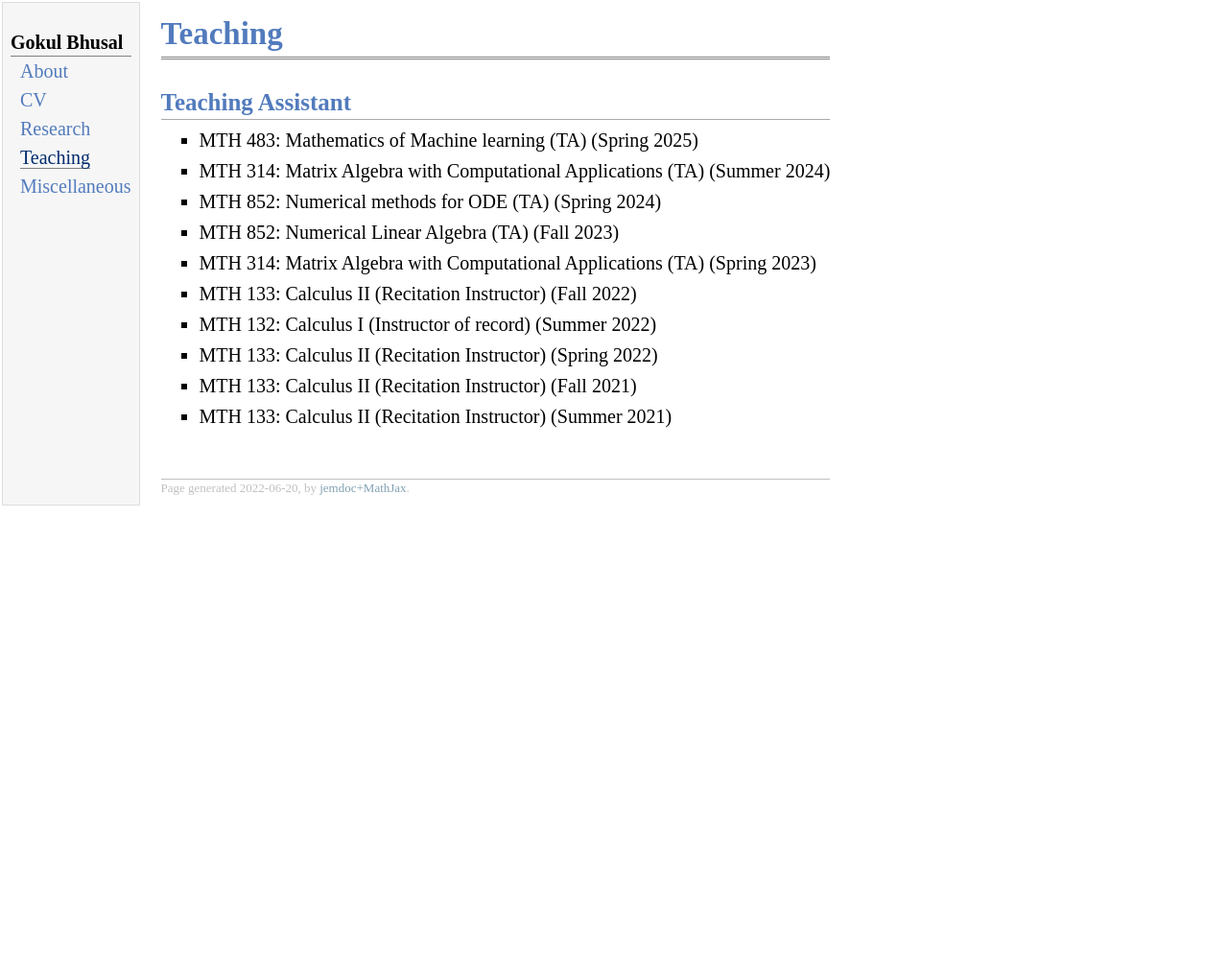
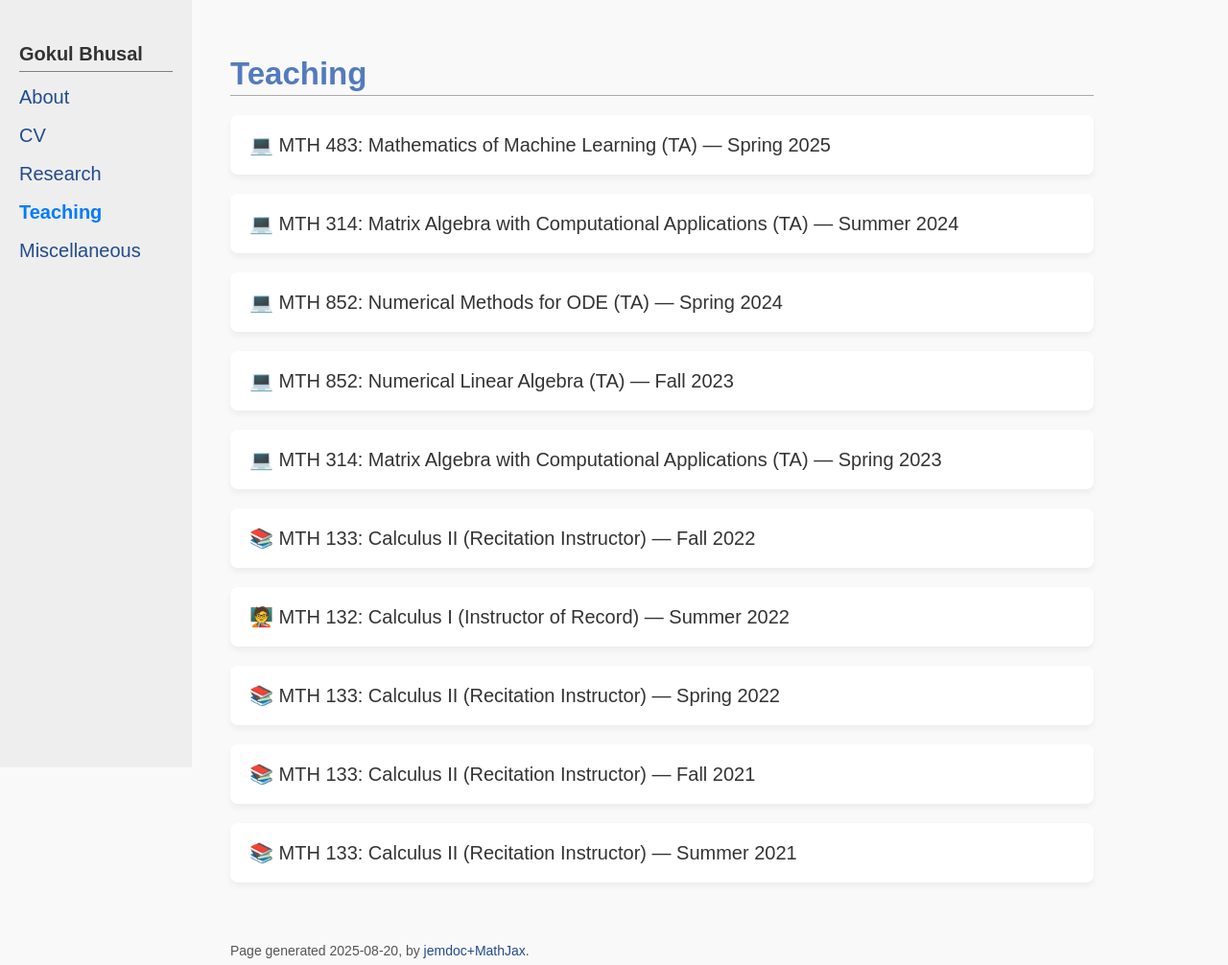
Before and after one commit to GokulBhusal/gokulbhusal.github.io, a plain HTML site: page teaching.html in a window 1280 px wide. Shown: the whole page at 96% size. Before the commit the page ends 800 px from the top, so only its background shows below. Drawn offline with nearby package versions, Linux system fonts and the light colour scheme; some packages are replaced by stand-ins of ours.

Commit message:
Update teaching.html

```diff
--- a/teaching.html
+++ b/teaching.html
@@ -1,79 +1,98 @@
-<!DOCTYPE html PUBLIC "-//W3C//DTD XHTML 1.1//EN"
-  "http://www.w3.org/TR/xhtml11/DTD/xhtml11.dtd">
-<html xmlns="http://www.w3.org/1999/xhtml" xml:lang="en">
+<!DOCTYPE html>
+<html lang="en">
 <head>
-<meta name="generator" content="jemdoc, see http://jemdoc.jaboc.net/" />
-<meta http-equiv="Content-Type" content="text/html;charset=utf-8" />
+<meta charset="UTF-8">
+<title>Teaching</title>
 <link rel="stylesheet" href="jemdoc.css" type="text/css" />
-<title>Teaching</title>
-<!-- MathJax -->
-<script src='https://cdnjs.cloudflare.com/ajax/libs/mathjax/2.7.5/latest.js?config=TeX-MML-AM_CHTML' async>
-</script>
-<script type="text/x-mathjax-config">
-MathJax.Hub.Config({
-	  TeX: { equationNumbers: { autoNumber: "AMS" } }
-});
-</script>
-<!-- End MathJax -->
+<style>
+  body {
+    font-family: Arial, sans-serif;
+    line-height: 1.6;
+    margin: 0;
+    padding: 0;
+    background: #f9f9f9;
+    color: #333;
+  }
+  #menu {
+    width: 200px;
+    float: left;
+    background: #eee;
+    padding: 20px;
+    box-sizing: border-box;
+    height: 100vh;
+  }
+  #menu .menu-category {
+    font-weight: bold;
+    margin-bottom: 10px;
+  }
+  #menu .menu-item {
+    margin: 8px 0;
+  }
+  #menu .menu-item a.current {
+    font-weight: bold;
+    color: #007bff;
+  }
+  #content {
+    margin-left: 220px;
+    padding: 20px;
+    max-width: 900px;
+  }
+  h1 { margin-bottom: 20px; }
+  h2 { margin-top: 40px; margin-bottom: 20px; }
+
+  .teaching-card {
+    background: #fff;
+    padding: 15px 20px;
+    margin-bottom: 20px;
+    border-radius: 8px;
+    box-shadow: 0 4px 6px rgba(0,0,0,0.05);
+  }
+  .teaching-card li {
+    margin: 6px 0;
+  }
+  hr.dashed {
+    border: none;
+    border-top: 1px dashed #aaa;
+    margin: 30px 0;
+  }
+  .footer {
+    margin-top: 60px;
+    font-size: 14px;
+    color: #555;
+  }
+</style>
 </head>
 <body>
-<table summary="Table for page layout." id="tlayout">
-<tr valign="top">
-<td id="layout-menu">
+
+<div id="menu">
   <div class="menu-category">Gokul Bhusal</div>
   <div class="menu-item"><a href="index.html">About</a></div>
-<div class="menu-item"><a href="CV.pdf" target="blank">CV</a></div>
+  <div class="menu-item"><a href="CV.pdf" target="_blank">CV</a></div>
   <div class="menu-item"><a href="research.html">Research</a></div>
   <div class="menu-item"><a href="teaching.html" class="current">Teaching</a></div>
   <div class="menu-item"><a href="Miscellaneous.html">Miscellaneous</a></div>
-</td>
-<td id="layout-content">
-<div id="toptitle">
+</div>
+
+<div id="content">
   <h1>Teaching</h1>
-</div>
-<h2>Teaching Assistant</h2>
-<ul>
-	<li><p>MTH 483: Mathematics of Machine learning (TA) (Spring 2025)
-</p>
-		<li><p>MTH 314:  Matrix Algebra with Computational Applications (TA) (Summer 2024)
-</p>
-<li><p>MTH 852: Numerical methods for ODE (TA) (Spring 2024)
-</p>
-<li><p>MTH 852: Numerical Linear Algebra (TA) (Fall 2023)
-</p>
-<li><p>MTH 314: Matrix Algebra with Computational Applications (TA) (Spring 2023)
-</p>
-</li>
-<li><p>MTH 133: Calculus II (Recitation Instructor) (Fall 2022)
-</p>
-</li>
-<li><p>MTH 132: Calculus I (Instructor of record) (Summer 2022)
-</p>
-</li>
-<li><p>MTH 133: Calculus II (Recitation Instructor) (Spring 2022)
-</p>
-</li>
-<li><p>MTH 133: Calculus II (Recitation Instructor) (Fall 2021)
-</p>
-</li>
-<li><p>MTH 133: Calculus II (Recitation Instructor) (Summer 2021)
-</p>
-</li>
+
+  <ul style="padding-left: 0; list-style: none;">
+    <li class="teaching-card">💻 MTH 483: Mathematics of Machine Learning (TA) — Spring 2025</li>
+    <li class="teaching-card">💻 MTH 314: Matrix Algebra with Computational Applications (TA) — Summer 2024</li>
+    <li class="teaching-card">💻 MTH 852: Numerical Methods for ODE (TA) — Spring 2024</li>
+    <li class="teaching-card">💻 MTH 852: Numerical Linear Algebra (TA) — Fall 2023</li>
+    <li class="teaching-card">💻 MTH 314: Matrix Algebra with Computational Applications (TA) — Spring 2023</li>
+    <li class="teaching-card">📚 MTH 133: Calculus II (Recitation Instructor) — Fall 2022</li>
+    <li class="teaching-card">🧑‍🏫 MTH 132: Calculus I (Instructor of Record) — Summer 2022</li>
+    <li class="teaching-card">📚 MTH 133: Calculus II (Recitation Instructor) — Spring 2022</li>
+    <li class="teaching-card">📚 MTH 133: Calculus II (Recitation Instructor) — Fall 2021</li>
+    <li class="teaching-card">📚 MTH 133: Calculus II (Recitation Instructor) — Summer 2021</li>
   </ul>
 
-<div id="footer">
-<div id="footer-text">
-Page generated 2022-06-20, by <a href="https://github.com/wsshin/jemdoc_mathjax" target="blank">jemdoc+MathJax</a>.
+  <div class="footer">
+    Page generated 2025-08-20, by <a href="https://github.com/wsshin/jemdoc_mathjax" target="_blank">jemdoc+MathJax</a>.
   </div>
 </div>
-</td>
-</tr>
-</table>
-<script src="http://www.google-analytics.com/urchin.js" type="text/javascript">
-</script>
-<script type="text/javascript">
-_uacct = "UA-0000000-0";
-urchinTracker();
-</script>
+
 </body>
 </html>
```
Lines whose indentation alone changed are shown as unchanged.
